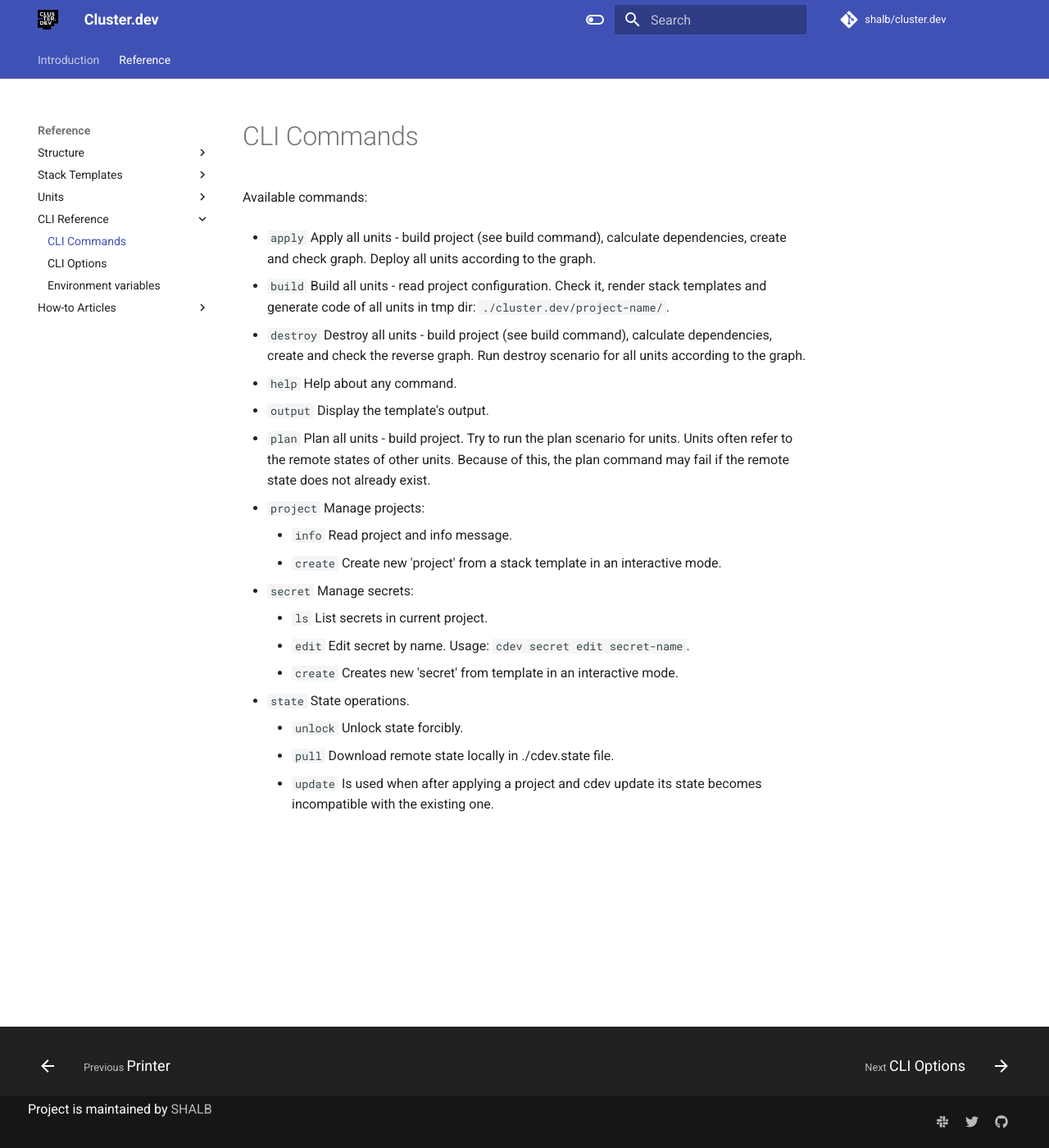
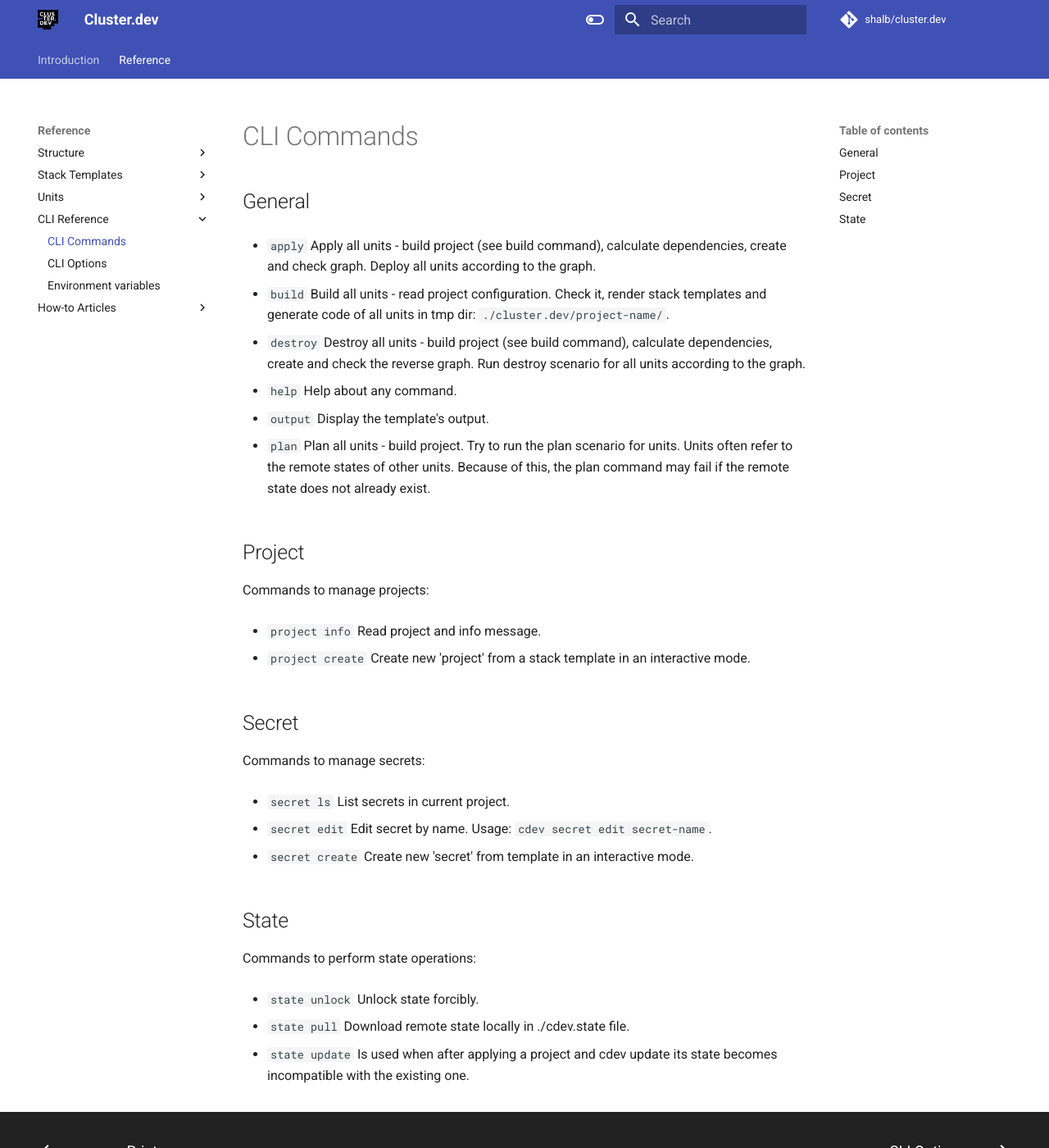
Before and after one commit to shalb/cluster.dev, an MkDocs documentation site: the page built from docs/cli-commands.md, in a window 1280 px wide and 1400 px high. Shown: the whole window at 82% size. Built offline with MkDocs 1.6.1 and Material for MkDocs 9.7.7, drawn with Linux system fonts in a browser that asks for light colours; comment, search, counter and statistics services are not loaded.

Commit message:
Update and publish cluster state

```diff
--- a/docs/cli-commands.md
+++ b/docs/cli-commands.md
@@ -1,6 +1,6 @@
 # CLI Commands
 
-Available commands:
+## General
 
 * `apply`       Apply all units - build project (see build command), calculate dependencies, create and check graph. Deploy all units according to the graph.
 
@@ -14,19 +14,30 @@ Available commands:
 
 * `plan`        Plan all units - build project. Try to run the plan scenario for units. Units often refer to the remote states of other units. Because of this, the plan command may fail if the remote state does not already exist.
 
-* `project`     Manage projects:
+## Project
 
-    * `info`      Read project and info message.
-    * `create`    Create new 'project' from a stack template in an interactive mode.
+Commands to manage projects:
 
-* `secret`      Manage secrets:
+* `project info`      Read project and info message.
 
-    * `ls`        List secrets in current project.
-    * `edit`      Edit secret by name. Usage: `cdev secret edit secret-name`.
-    * `create`    Creates new 'secret' from template in an interactive mode.
+* `project create`    Create new 'project' from a stack template in an interactive mode.
 
-* `state`       State operations.
+## Secret
 
-    * `unlock`     Unlock state forcibly.
-    * `pull`       Download remote state locally in ./cdev.state file.
-    * `update`     Is used when after applying a project and cdev update its state becomes incompatible with the existing one.
+Commands to manage secrets:
+
+* `secret ls`        List secrets in current project.
+
+* `secret edit`      Edit secret by name. Usage: `cdev secret edit secret-name`.
+
+* `secret create`    Create new 'secret' from template in an interactive mode.
+
+## State
+
+Commands to perform state operations:
+
+* `state unlock`     Unlock state forcibly.
+
+* `state pull`       Download remote state locally in ./cdev.state file.
+
+* `state update`     Is used when after applying a project and cdev update its state becomes incompatible with the existing one.
--- a/mkdocs.yml
+++ b/mkdocs.yml
@@ -30,6 +30,7 @@ nav:
       - Stack: structure-stack.md
       - Backend: structure-backend.md
       - Secrets: structure-secrets.md
+      - State: cluster-state.md
     - Stack Templates:
       - Overview: stack-templates-overview.md
       - Functions: stack-templates-functions.md
```
Also changed, not shown: docs/cluster-state.md (+12 -2 lines), docs/structure-backend.md (+4 -1 lines).
